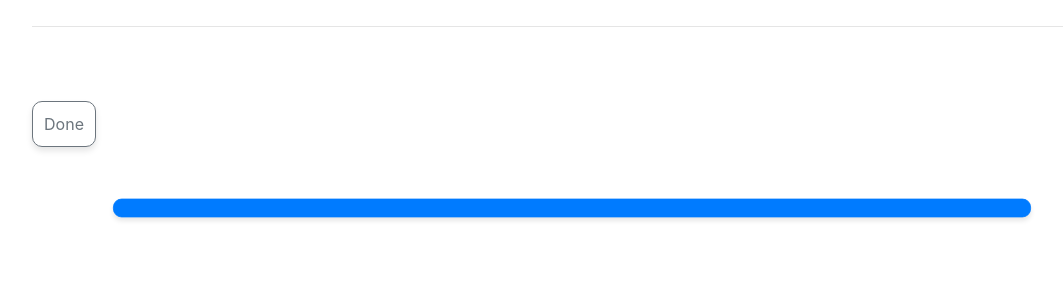
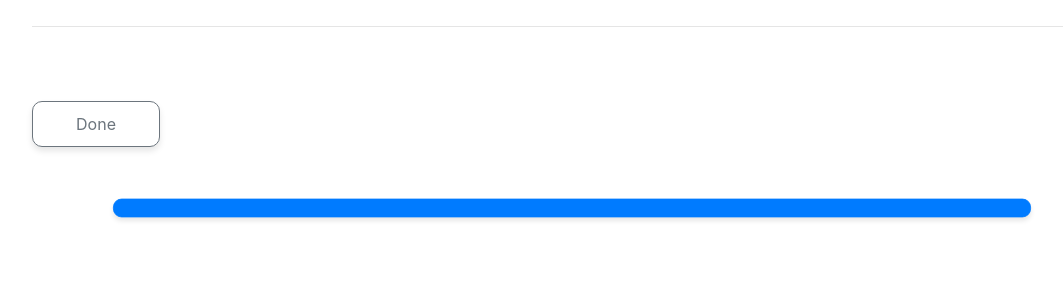
Before and after one commit to YassinWael/Diagnoz-Flask, a Flask app: page /choose/all in a window 1280 px wide. Shown: the part 388-688 px from the top of the page, without its empty margins (68-1131 px from the left). Run offline with Flask 3, Linux system fonts and the light colour scheme; parts of the project's set-up code (start-up, migrations or seed data) failed here and were passed over; some libraries are stand-ins or nearby versions.

Commit message:
fixed mobile view bug (Done button)

```diff
--- a/templates/choose.html
+++ b/templates/choose.html
@@ -20,7 +20,7 @@
    <!-- Symptomps List -->
    <nav>
     <ul class="list-group">
-        <a role="Button"  class="btn btn-secondary btn-rounded btn-choose-symptom btn-outline-secondary" style="margin-top: 50px; margin-bottom:50px; width:5vw;" href="{{ url_for('call_diseases')}}">Done</a>
+        <a role="Button"  class="btn btn-secondary btn-rounded btn-choose-symptom btn-outline-secondary" style="margin-top: 50px; margin-bottom:50px; width:10vw;" href="{{ url_for('call_diseases')}}">Done</a>
 
         {% for symptom in sys_list %}
             <a role="button" class="btn btn-primary btn-choose-symptom btn-rounded btn-diseases" type="button" href= "{{ url_for('add_symptom',symptom = symptom)}}" >{{ symptom }}</a>
```
